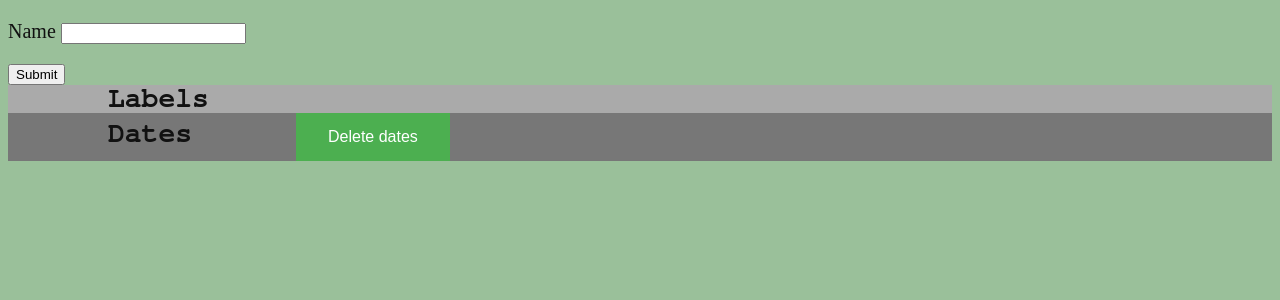
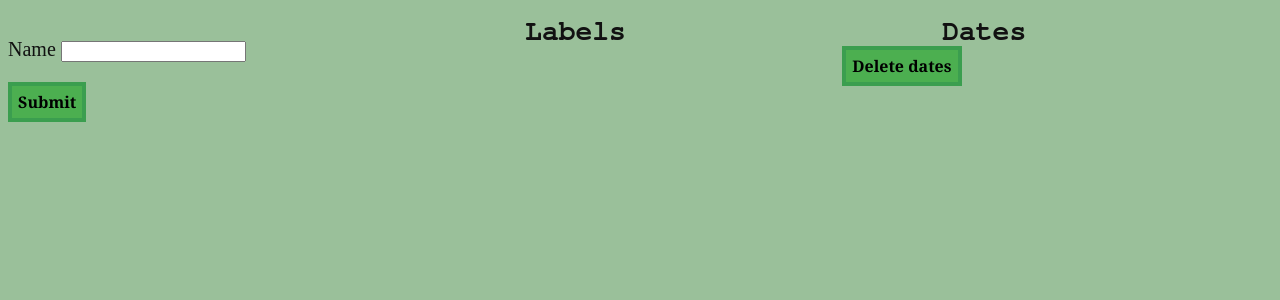
Before and after one commit to Fakor/DinnerVault, a Django app: page /main/create/ in a window 1280 px wide. Shown: the part 249-549 px from the top of the page. Run offline with Django 3.2, Linux system fonts and the light colour scheme; the visitor is signed in with stand-in values (Sample User, id 1); data that the repository does not hold is empty; parts of the project's set-up code (start-up, migrations or seed data) failed here and were passed over.

Commit message:
Design update on edit meal

```diff
--- a/src/main/templates/main/edit_meal.html
+++ b/src/main/templates/main/edit_meal.html
@@ -29,14 +29,18 @@ function get_action(is_new, id){
             create_header("{% static '/main/images/logo.png' %}", "Edit dinner");
         }
     </script>
+    <br>
     <div class="row">
-        <form action="" onsubmit="this.action=get_action({{ new }}, {{ neal.id }})" method="post">
+        <form action="" onsubmit="this.action=get_action({{ new }}, {{ meal.id }})" method="post">
         {% csrf_token %}
             <div class="column">
                 <p>{{ form.name.label }} {{ form.name }}</p>
-                <input type="submit" value="Submit">
+                <button type="submit"
+                        class="style1">
+                    Submit
+                </button>
             </div>
-            <div class="column" style="background-color:#aaa;">
+            <div class="column">
                 <h2>Labels</h2>
                 {% for label in form_labels %}
                     <p>
@@ -50,7 +54,7 @@ function get_action(is_new, id){
         </form>
         <form action="/main/edit_meal/{{ meal.id }}/" method="post">
             {% csrf_token %}
-                <div class="column" style="background-color:#777">
+                <div class="column">
                     <h2>Dates</h2>
                     {% for date in dates %}
                         <p>
@@ -61,7 +65,8 @@ function get_action(is_new, id){
                         </p>
 
                     {% endfor %}
-                    <button class="sub"
+                    <br>
+                    <button class="style1"
                             type="submit"
                             name="delete_dates"
                             formaction="/main/edit_meal/{{ meal.id }}/">
--- a/src/my_statics/main/css/base.css
+++ b/src/my_statics/main/css/base.css
@@ -21,6 +21,16 @@ input[type=checkbox]{
     display: inline;
 }
 
+.row:after {
+    content: "";
+    display: table;
+    clear: both;
+}
+
+.column {
+    float: left;
+    width: 33%;
+}
 
 body {
     background-color: var(--c2);
@@ -41,6 +51,7 @@ h2 {
     padding: 0px 100px;
     font-family: FreeMono;
     font-size: 28px;
+    text-align: left;
 }
 
 .style1 {
```
